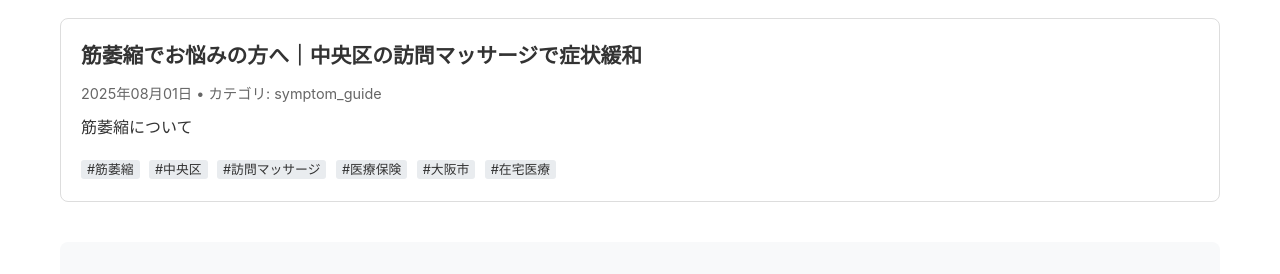
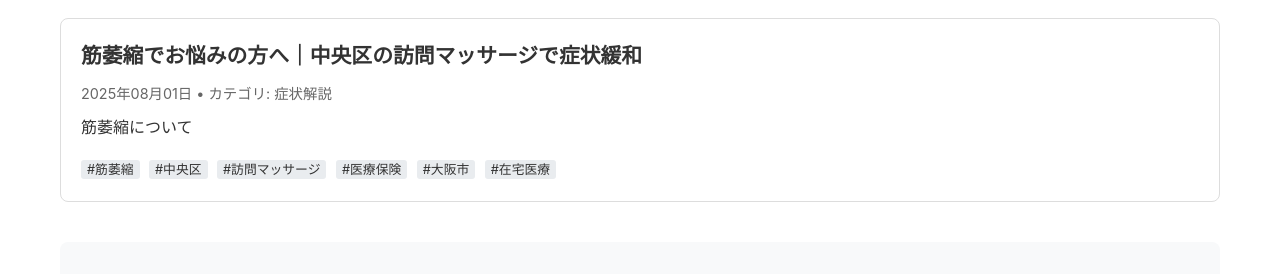
Before and after one commit to satoshi-kemmotsu/blog, a Jekyll site: the page built from symptoms/筋萎縮/index.html, in a window 1280 px wide. Shown: the part 452-726 px from the top of the page. Built offline with Jekyll 4.4.1, drawn with Linux system fonts in a browser that asks for light colours.

Commit message:
Fix category format: change from English 'symptom_guide' to Japanese '症状解説' to match existing articles

```diff
--- a/_posts/2025-08-05-muscle-atrophy-guide-chuo.md
+++ b/_posts/2025-08-05-muscle-atrophy-guide-chuo.md
@@ -2,7 +2,7 @@
 layout: post
 title: "筋萎縮でお悩みの方へ｜中央区の訪問マッサージで症状緩和"
 date: 2025-08-01 14:05:00 +0000
-categories: ["symptom_guide"]
+categories: ["症状解説"]
 tags: ["筋萎縮", "中央区", "訪問マッサージ", "医療保険", "大阪市", "在宅医療"]
 ---
 
```
